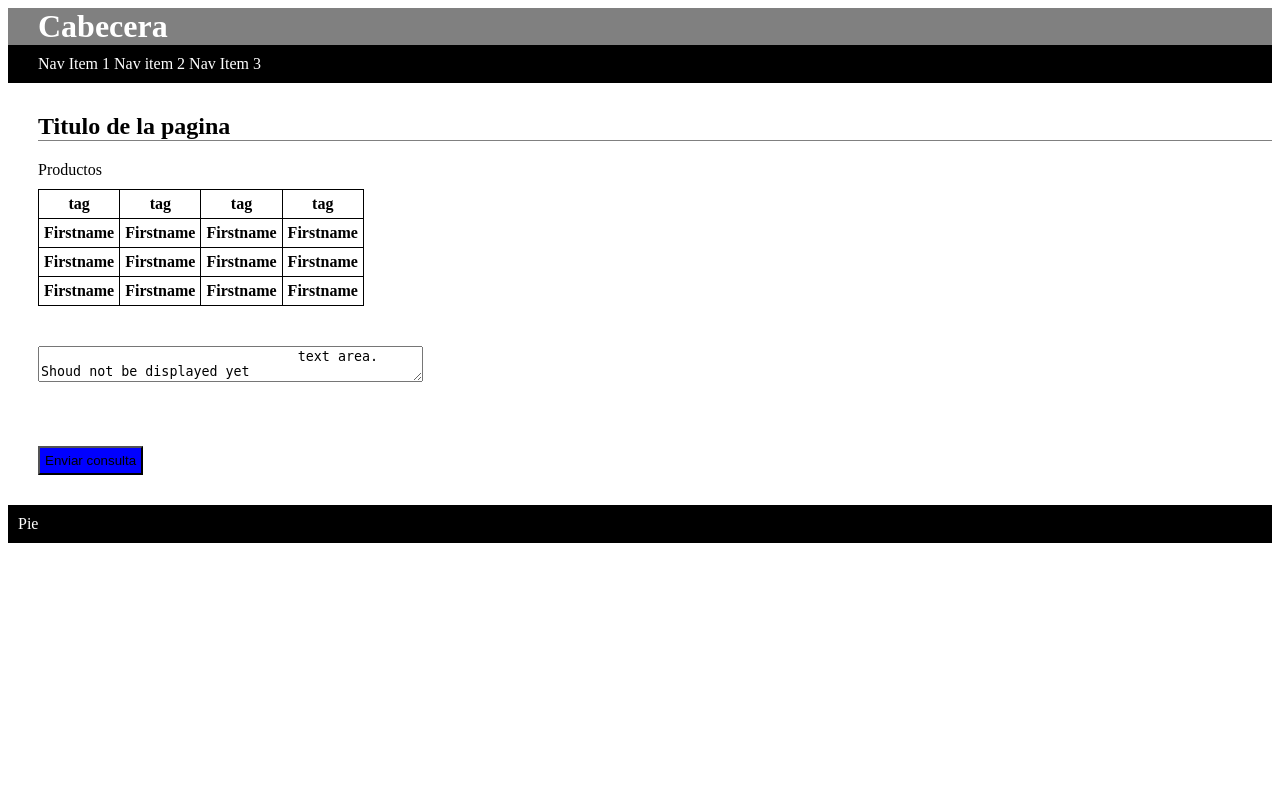
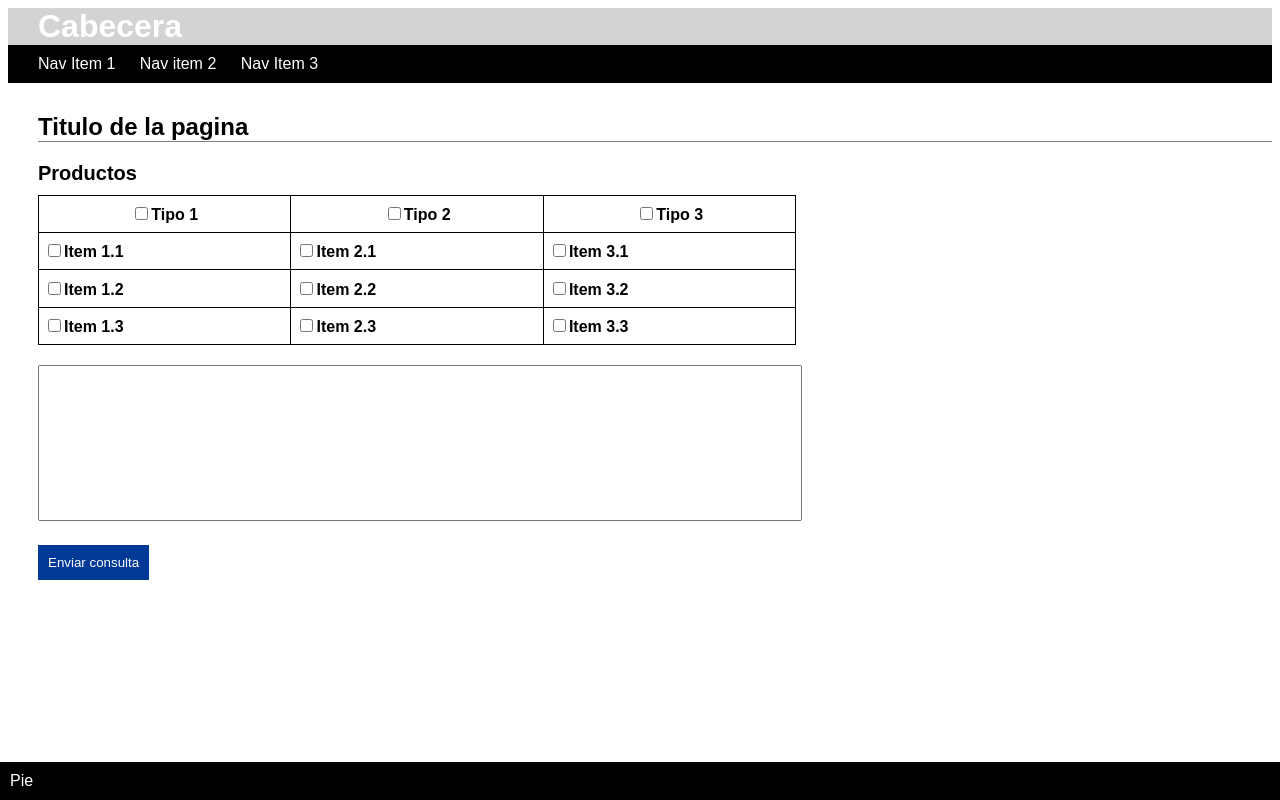
Before and after one commit to manuel-fidalgo/app-web, a PHP site: page / in a window 1280 px wide. Run offline with PHP 8.4, Linux system fonts and the light colour scheme; lists and menus that the app fills with data are empty.

Commit message:
Improved the iterface

```diff
--- a/project01/index.html
+++ b/project01/index.html
@@ -2,55 +2,73 @@
 <html>
 <head>
 	<link rel="stylesheet" type="text/css" href="style.css">
+	<script type="text/javascript" src="validation.js"></script>
 	<title>Practica 1</title>
 	<h1 id="header">Cabecera</h1>
 </head>
 <body>
-	<div id="all-page-container">
 	<nav id="nav">
-			<label>Nav Item 1</label>
-			<label>Nav item 2</label>
-			<label>Nav Item 3</label>
+		<label class="navitem">Nav Item 1</label>
+		<label class="navitem">Nav item 2</label>
+		<label class="navitem">Nav Item 3</label>
 	</nav>
 
 	<h2 id="title">Titulo de la pagina</h2>
 
 	<div>
-			<label id="products-label">Productos</label>
+		<label id="products-label"><b>Productos</b></label>
+
 		<table id="table">
 			<tr>
-					<th>tag</th>
-					<th>tag</th>
-					<th>tag</th>
-					<th>tag</th>
+				<th>
+					<input type="checkbox" name="tipo" value="type">Tipo 1
+				</th>
+				<th>
+					<input type="checkbox" name="tipo" value="type">Tipo 2
+				</th>
+				<th>
+					<input type="checkbox" name="tipo" value="type">Tipo 3
+				</th>
 			</tr>
 			<tr>
-					<th>Firstname</th>
-					<th>Firstname</th>
-					<th>Firstname</th>
-					<th>Firstname</th>
+				<th class="subtype">
+					<input type="checkbox" name="tipo1" value="type">Item 1.1
+				</th>
+				<th class="subtype">
+					<input type="checkbox" name="tipo2" value="type">Item 2.1
+				</th>
+				<th class="subtype">
+					<input type="checkbox" name="tipo3" value="type">Item 3.1
+				</th>
 			</tr>
 			<tr>
-					<th>Firstname</th>
-					<th>Firstname</th>
-					<th>Firstname</th>
-					<th>Firstname</th>
+				<th class="subtype">
+					<input type="checkbox" name="tipo1" value="type">Item 1.2
+				</th>
+				<th class="subtype">
+					<input type="checkbox" name="tipo2" value="type">Item 2.2
+				</th>
+				<th class="subtype">
+					<input type="checkbox" name="tipo3" value="type">Item 3.2
+				</th>
 			</tr>
 			<tr>
-					<th>Firstname</th>
-					<th>Firstname</th>
-					<th>Firstname</th>
-					<th>Firstname</th>
+				<th class="subtype">
+					<input type="checkbox" name="tipo1" value="type">Item 1.3
+				</th>
+				<th class="subtype">
+					<input type="checkbox" name="tipo2" value="type">Item 2.3
+				</th>
+				<th class="subtype">
+					<input type="checkbox" name="tipo3" value="type">Item 3.3
+				</th>
 			</tr>
 		</table>
-			<textarea id="textarea">
-				text area. Shoud not be displayed yet
-			</textarea>
+		<textarea id="textarea" readonly="readonly" ></textarea>
 		<button id="button" type="button" name="send-button" value="submit">
 			Enviar consulta
 		</button>
 	</div>
 	<footer id="footer" >Pie</footer>
-	</div>
 </body>
 </html>
--- a/project01/style.css
+++ b/project01/style.css
@@ -1,19 +1,21 @@
-#all-page-container{
-	height: 100%;
-	margin: 0px;
+*{
+	font-family: Arial;
 }
 #header{
 	color: white;
-	background-color: grey;
+	background-color: lightgrey;
 	margin: 0px;
 	padding-left: 30px;
 }
 #products-label{
 	margin-left: 30px;
+	font-size: 20px;
 }
 #table{
 	margin: 10px;
 	margin-left: 30px;
+	width: 60%;
+	height: 150px;
 	padding: 1px;
 	border: solid black 1px;
 	border-collapse: collapse;
@@ -24,13 +26,16 @@
 	padding: 10px;
 	margin: 0px;
 	padding-left: 30px;
-
 }
 #footer{
+	position: absolute;
+	right: 0;
+	bottom: 0;
+	left: 0;
+	padding: 10px;
 	background-color: black;
-	color:  white;
-	padding: 10px;
-	position: bottom;
+	text-align: left;
+	color: white;
 }
 #title{
 	border-bottom: solid gray 1px;
@@ -38,15 +43,21 @@
 	margin-left: 30px;
 }
 #textarea{
-	margin: 30px;
-	width: 30%;
+	margin: 10px;
+	margin-left: 30px;
+	width: 60%;
+	height: 150px;
+	resize: none;
+	/*border: none;*/
 	/*display: none;*/
 }
 #button{
-	color: black;
-	background-color: blue;
-	padding: 5px;
-	margin: 30px;
+	color: white;
+	background-color: #003996;
+	border: none;
+	padding: 10px;
+	margin: 10px;
+	margin-left:30px;
 	display: block;
 }
 tr{
@@ -58,3 +69,9 @@ th{
 	border-collapse: collapse;
 	padding: 5px;
 }
+th.subtype{
+	text-align: left;
+}
+label.navitem{
+	padding-right: 20px;
+}
--- a/project01/validation.js
+++ b/project01/validation.js
@@ -0,0 +1,4 @@
+//Includes the fuctions for manage the table
+function onClickHandler(){
+    var value = document.getElementById("null").value;
+}
```
Lines whose indentation alone changed are shown as unchanged.
